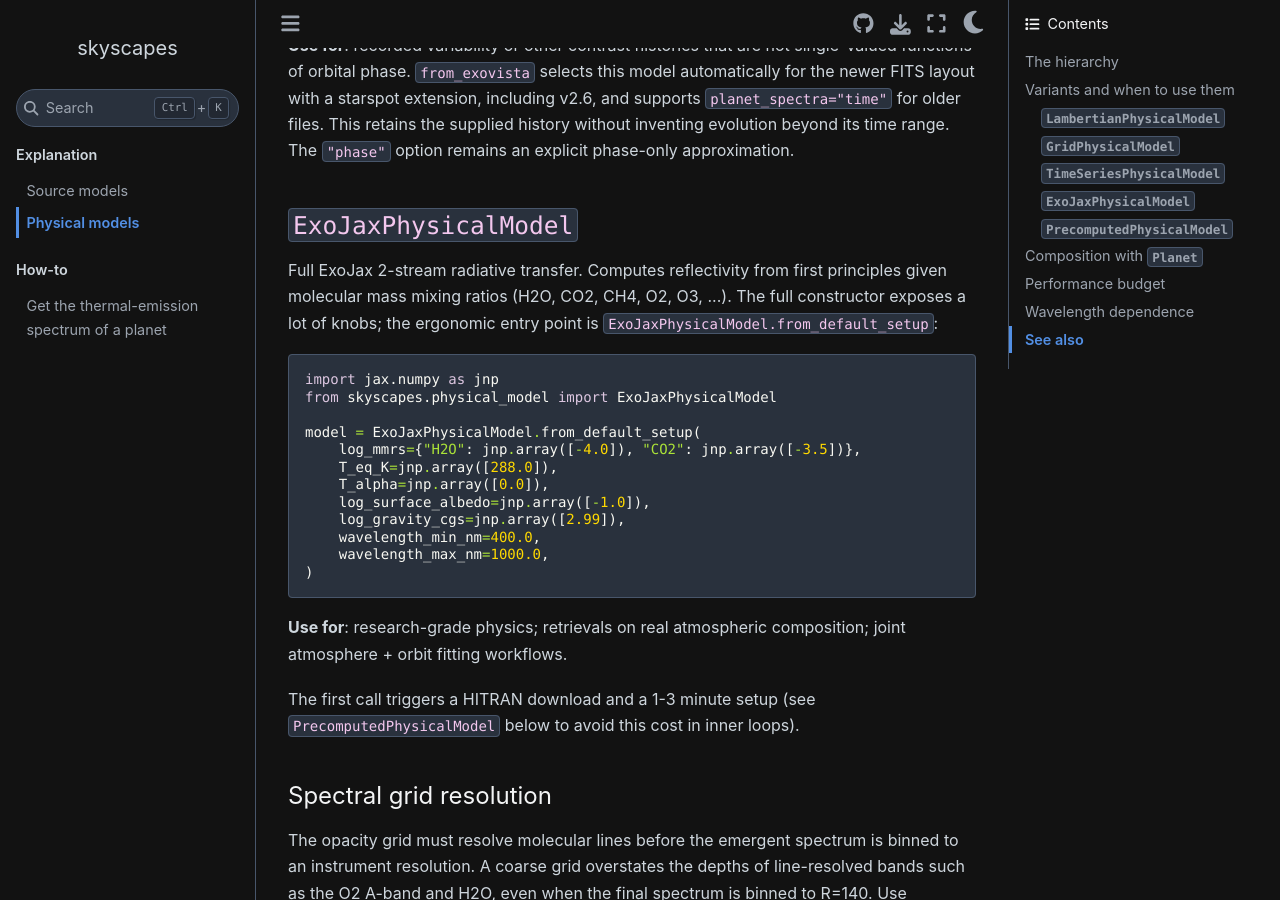
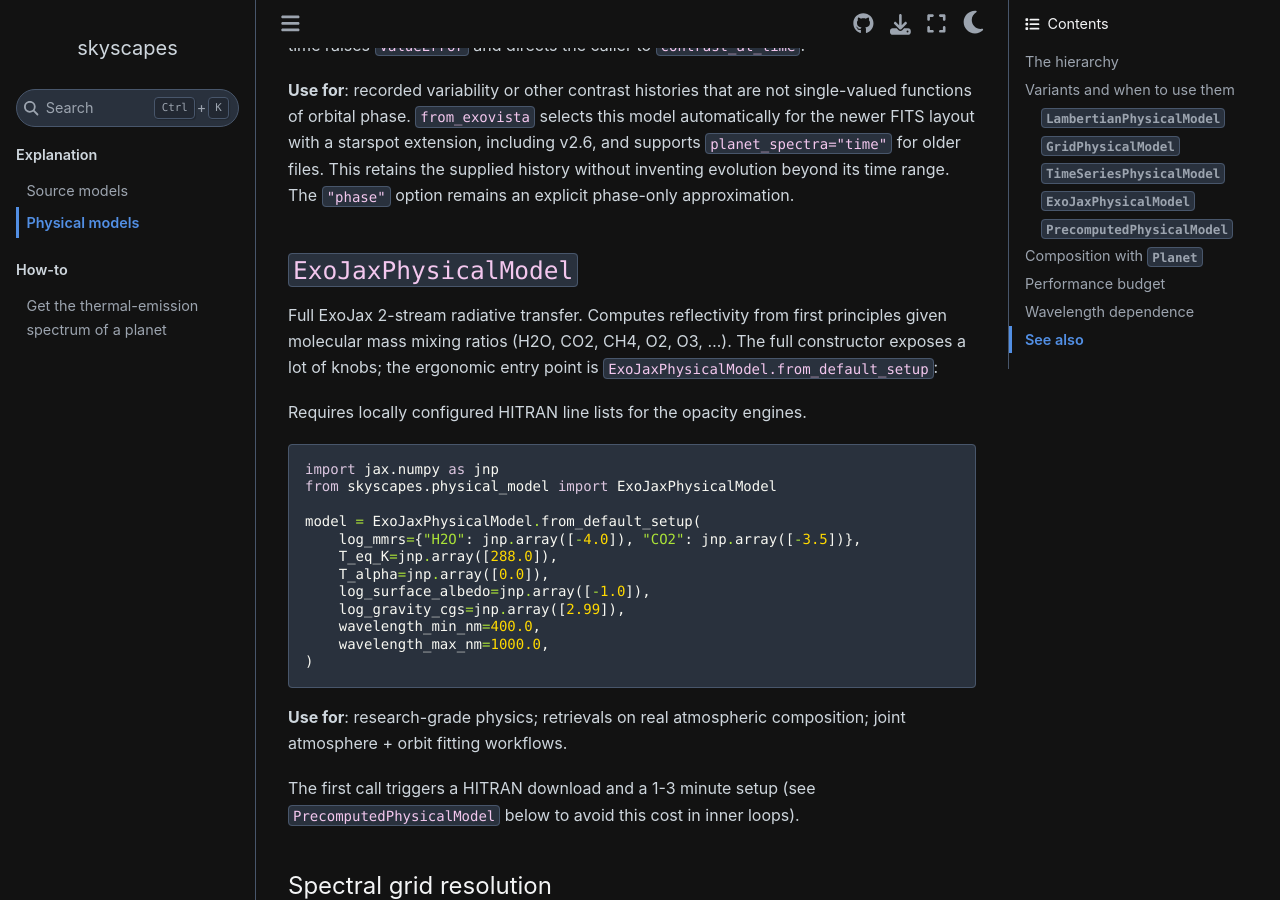
Before and after one commit to CoreySpohn/skyscapes, a Sphinx documentation site: the page built from docs/explanation/physical_models.md, in a window 1280 px wide and 900 px high, scrolled down 2650 px. Built offline with Sphinx 7.4.7 and the Sphinx Book theme 1.1.4, drawn with Linux system fonts in a browser that asks for light colours; pages that are not in the unit, such as notebooks, are missing from menus; the version number could not be read and is left out; some of the changed text lies outside the part shown.

Commit message:
docs(skyscapes): annotate examples and enable strict documentation checks

````diff
--- a/docs/conf.py
+++ b/docs/conf.py
@@ -14,6 +14,7 @@
     "myst_nb",
     "autoapi.extension",
     "sphinx.ext.autodoc",
+    "sphinx.ext.napoleon",
     "sphinx.ext.intersphinx",
     "sphinx.ext.viewcode",
     "sphinx.ext.mathjax",
@@ -31,14 +32,16 @@
     "coronalyze": ("https://coronalyze.readthedocs.io/en/latest/", None),
 }
 
-templates_path = ["_templates"]
+templates_path = []
 exclude_patterns = ["_build", ".build", "Thumbs.db", ".DS_Store"]
 
-language = "Python"
+language = "en"
 
 autoapi_dirs = ["../src"]
 autoapi_ignore = ["**/*version.py"]
 autodoc_typehints = "description"
+# AutoAPI already indexes fields; Napoleon should render their descriptions only.
+napoleon_use_ivar = True
 
 myst_enable_extensions = ["amsmath", "dollarmath"]
 myst_fence_as_directive = ["mermaid"]
@@ -46,7 +49,7 @@
 # -- Options for HTML output -------------------------------------------------
 
 html_theme = "sphinx_book_theme"
-html_static_path = ["_static"]
+html_static_path = []
 master_doc = "index"
 # html_logo = "_static/logo.png"
 # html_favicon = "_static/favicon.ico"
--- a/docs/explanation/physical_models.md
+++ b/docs/explanation/physical_models.md
@@ -67,7 +67,9 @@
 under `planet_spectra="auto"`, or for any supported layout when
 `planet_spectra="phase"` is explicitly selected.
 
-```python
+Requires a user-supplied contrast grid.
+
+```python notest
 import jax.numpy as jnp
 from skyscapes.physical_model import GridPhysicalModel
 
@@ -146,7 +148,9 @@
 O2, O3, ...). The full constructor exposes a lot of knobs; the
 ergonomic entry point is `ExoJaxPhysicalModel.from_default_setup`:
 
-```python
+Requires locally configured HITRAN line lists for the opacity engines.
+
+```python notest
 import jax.numpy as jnp
 from skyscapes.physical_model import ExoJaxPhysicalModel
 
@@ -227,7 +231,9 @@
 lookup. Once you've built the underlying `ExoJaxPhysicalModel`,
 freeze it for inner-loop reuse:
 
-```python
+Requires a configured radiative-transfer model and its opacity data.
+
+```python notest
 from skyscapes.physical_model import ExoJaxPhysicalModel, PrecomputedPhysicalModel
 
 # One-shot RT computation
@@ -283,7 +289,9 @@
 Heterogeneous physical models compose at the `System.planets` level
 -- one `Planet` per model type, each batching its own `K` planets:
 
-```python
+Requires user-supplied orbits, stellar data, and physical models.
+
+```python notest
 lambertian_planet = Planet(
     Rp_Rearth=..., Mp_Mearth=...,
     orbit=lambertian_orbit,
@@ -323,7 +331,9 @@
 `(W, K, T)`. The time-aware hook works with both phase-dependent and
 time-series models:
 
-```python
+Requires a configured physical model with the desired wavelength coverage.
+
+```python notest
 import jax
 import jax.numpy as jnp
 
````
Also changed, not shown: README.md (+3 -1 lines), docs/explanation/local_zodi_geometry.md (+3 -1 lines), docs/explanation/source_models.md (+18 -6 lines), docs/how-to/thermal_emission.md (+6 -2 lines), docs/index.md (+3 -1 lines).
